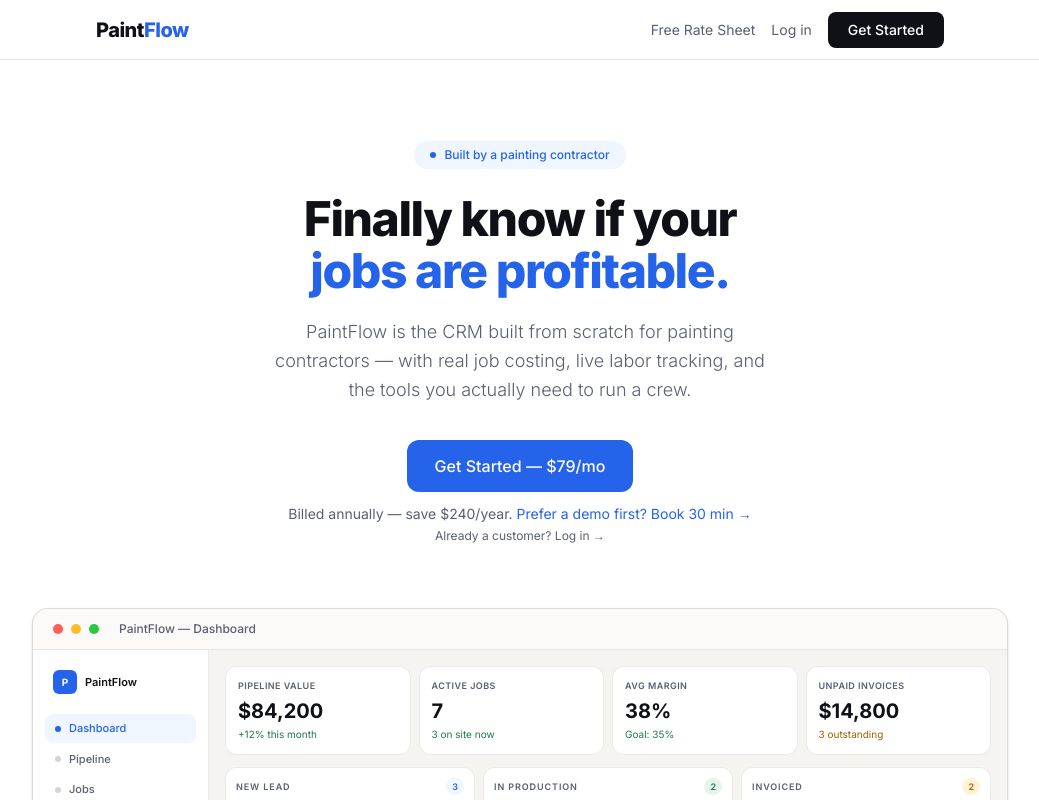
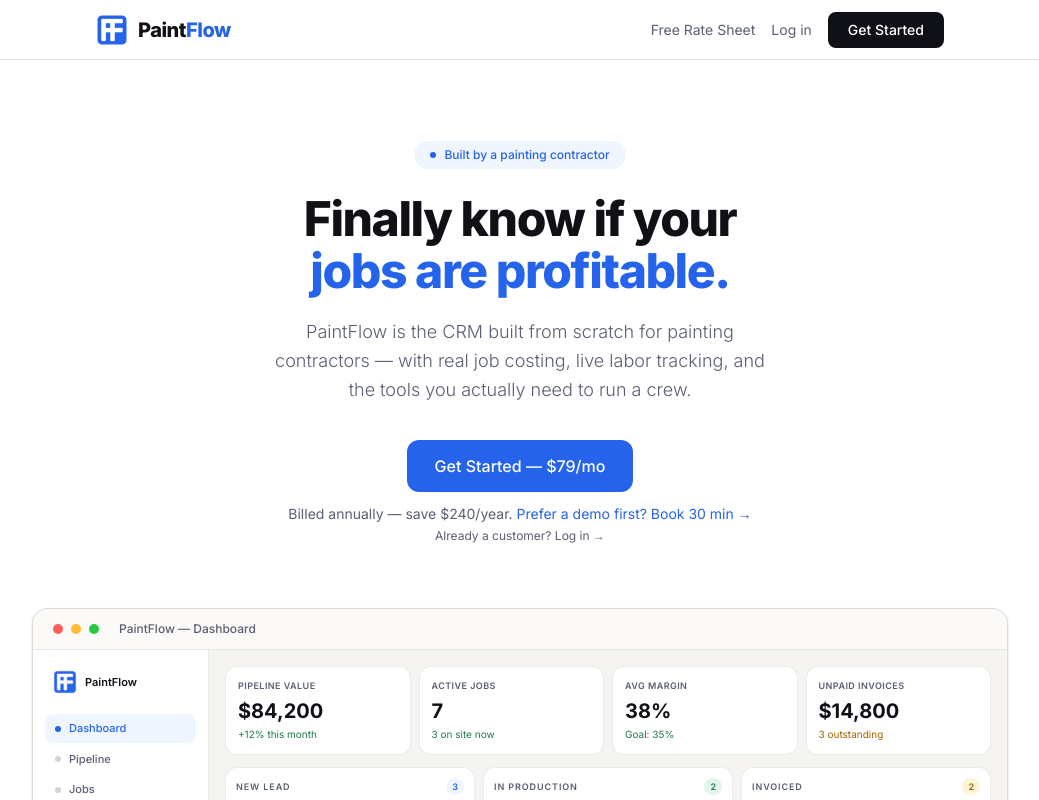
Before and after one commit to carstonroberts/paintflow-website, a React (Vite) app: page / in a window 1280 px wide. Shown: the top 800 px of the page, without its empty margins (120-1159 px from the left). Built offline with nearby package versions, Linux system fonts and the light colour scheme.

Commit message:
Add PaintFlow logo to nav, app mockup sidebar, and favicon

```diff
--- a/index.html
+++ b/index.html
@@ -3,6 +3,7 @@
   <head>
     <meta charset="UTF-8" />
     <meta name="viewport" content="width=device-width, initial-scale=1.0" />
+    <link rel="icon" type="image/png" href="/logo.png" />
     <title>PaintFlow — CRM Built for Painting Contractors</title>
     <meta name="description" content="PaintFlow is the CRM built for painting contractors — real job costing, live labor tracking, smart estimating, and tools to run your crew." />
   </head>
--- a/src/components/Nav.tsx
+++ b/src/components/Nav.tsx
@@ -8,11 +8,11 @@
   return (
     <nav className="sticky top-0 z-50 bg-white/90 backdrop-blur-md border-b border-black/10 h-15">
       <div className="max-w-4xl mx-auto px-6 h-full flex items-center justify-between">
-        <Link
-          to="/"
-          className="font-extrabold text-xl tracking-tight text-[#0f1117]"
-        >
-          Paint<span className="text-[#2563eb]">Flow</span>
+        <Link to="/" className="flex items-center gap-2.5">
+          <img src="/logo.png" alt="PaintFlow" className="w-8 h-8 rounded-lg" />
+          <span className="font-extrabold text-xl tracking-tight text-[#0f1117]">
+            Paint<span className="text-[#2563eb]">Flow</span>
+          </span>
         </Link>
 
         <div className="flex items-center gap-4">
--- a/src/pages/Landing.tsx
+++ b/src/pages/Landing.tsx
@@ -149,9 +149,7 @@
             {/* Sidebar */}
             <div className="w-44 bg-white border-r border-black/8 p-3 shrink-0 hidden md:block">
               <div className="flex items-center gap-2 px-2 py-2 mb-3">
-                <div className="w-6 h-6 bg-[#2563eb] rounded-md flex items-center justify-center shrink-0">
-                  <span className="text-white text-[10px] font-bold">P</span>
-                </div>
+                <img src="/logo.png" alt="PaintFlow" className="w-6 h-6 rounded-md shrink-0" />
                 <span className="text-[11px] font-semibold text-[#0f1117]">PaintFlow</span>
               </div>
               {[
```
Also changed, not shown: public/logo.png (added).
